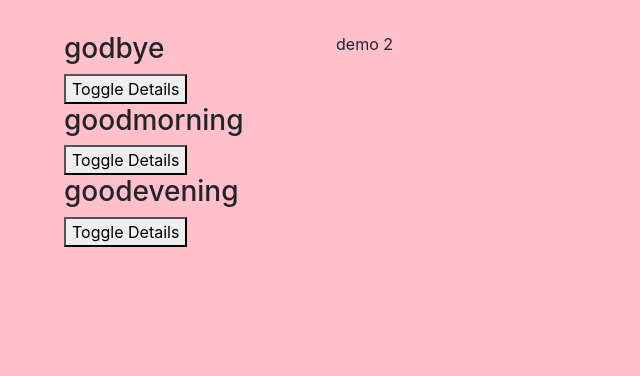
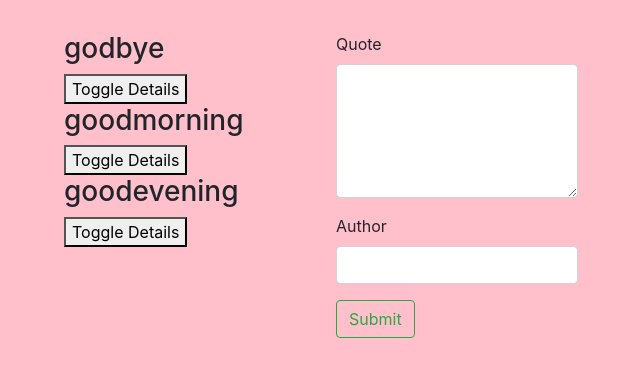
Before and after one commit to jmusau62-gmail/QUOTES, an Angular app: page / in a window 1280 px wide. Shown: the top 376 px of the page, without its empty margins (319-959 px from the left). Built offline with nearby package versions, Linux system fonts and the light colour scheme.

Commit message:
implement

```diff
--- a/src/app/quote-details/quote-details.component.html
+++ b/src/app/quote-details/quote-details.component.html
@@ -1,5 +1,5 @@
 
-<p>{{quote.description}}</p>
+<p>{{quote.author}}</p>
 <p>Passed: {{quote.date|timeCount}}</p>
 
 <div>
--- a/src/app/quote-form/quote-form.component.html
+++ b/src/app/quote-form/quote-form.component.html
@@ -1 +1,13 @@
-<p>quote-form works!</p>
+<div>
+    <form (ngSubmit)='submitQuote()' #quoteForm='ngForm'>
+        <div class="form-group">
+            <label for="quoteInput">Quote</label>
+            <textarea name="quote" id="quoteInput" class='form-control' [(ngModel)]='newQuote.quote' rows="5" required></textarea>
+        </div>
+        <div class="form-group">
+            <label for="author">Author</label>
+            <input type="text" name='author' [(ngModel)]='newQuote.author' class="form-control" required>
+        </div>
+        <button type="submit" class='btn btn-outline-success'>Submit</button>
+    </form>
+</div>
--- a/src/app/quote-form/quote-form.component.ts
+++ b/src/app/quote-form/quote-form.component.ts
@@ -8,11 +8,12 @@ import { Quote } from '../quote';
 })
 export class QuoteFormComponent implements OnInit {
 
-  newQoute = new Quote(0,"","", new Date());
-@Output() addQuote=new EventEmitter<Quote>();
+  newQuote = new Quote(0,"","", new Date());
+  @Output() addQuote=new EventEmitter<Quote>();
 
-submitGoal(){
-  this.addQuote.emit(this.newQoute);
+submitQuote(){
+  this.addQuote.emit(this.newQuote);
+  this.newQuote = new Quote(0,"","", new Date());
 }
   constructor() { }
 
--- a/src/app/quote.ts
+++ b/src/app/quote.ts
@@ -2,8 +2,8 @@ export class Quote {
     public showDescription: boolean;
     constructor(
       public id: number,
-      public name: string,
-      public description: string,
+      public quote: string,
+      public author: string,
       public date: Date
       ) {
       this.showDescription = false;
--- a/src/app/quote/quote.component.html
+++ b/src/app/quote/quote.component.html
@@ -3,13 +3,13 @@
     <div class="col-md-6">
       <div *ngFor="let quote of quotes; let i = index">
 
-        <h3>{{quote.name}}</h3>
+        <h3>{{quote.quote}}</h3>
         <button (click)="toggleDetails(i)">Toggle Details</button>
-        <app-quote-details *ngIf="quote.showDescription" [quote]='quote' ></app-quote-details>
+        <app-quote-details *ngIf="quote.showDescription" [quote]='quote' (deleteQuote)='quoteDelete(i)'></app-quote-details>
       </div>
     </div>
     <div class="col-md-6">
-      demo 2
+      <app-quote-form (addQuote)='addQuote($event)'></app-quote-form>
     </div>
   </div>
 </div>
--- a/src/app/quote/quote.component.ts
+++ b/src/app/quote/quote.component.ts
@@ -24,4 +24,14 @@ export class QuoteComponent implements OnInit {
    this.quotes[index].showDescription = !this.quotes[index].showDescription;
  }
 
+ quoteDelete(index: number){
+  this.quotes.splice(index,1);
+ }
+
+ addQuote(newQuote){
+   let arrayLength = this.quotes.length;
+   newQuote.id = arrayLength +  1;
+   this.quotes.push(newQuote);
+ }
+
 }
```
